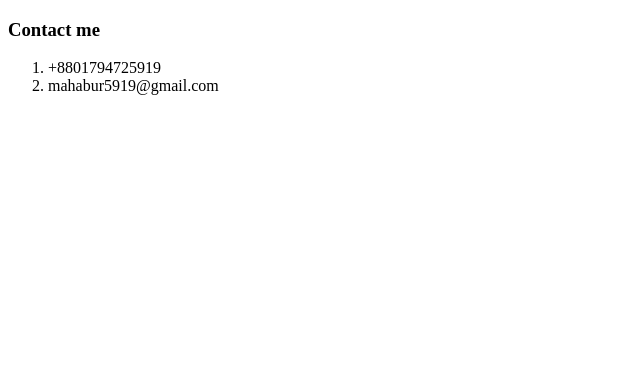
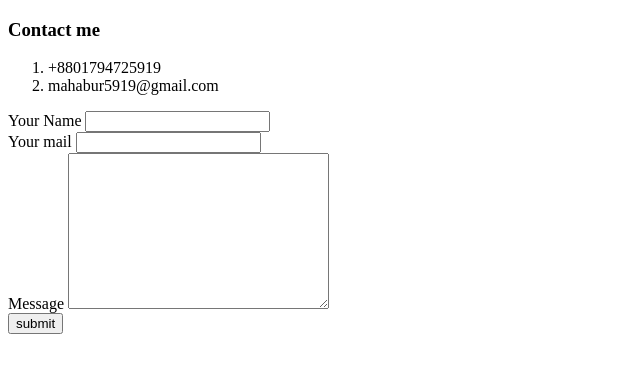
Before and after one commit to mahaburcv/rapid, a plain HTML site: page Contact me.html in a window 1280 px wide. Shown: the whole page, without its empty margins (0-640 px from the left). Drawn offline with Linux system fonts and the light colour scheme.

Commit message:
Update Contact me.html

```diff
--- a/Contact me.html
+++ b/Contact me.html
@@ -14,6 +14,15 @@
         <li>+8801794725919</li>
         <li>mahabur5919@gmail.com</li>
     </ol>
+        <form action="mailto:mahabur5919@gmail.com">
+        <label for="name">Your Name</label>
+        <input type="name"><br>
+        <label for="email">Your mail</label>
+        <input type="email"><br>
+        <label for="text">Message</label>
+        <textarea name="" id="" cols="30" rows="10"></textarea><br>
+        <input type="button" value="submit">
+    </form>
 </body>
 
 </html>
```
